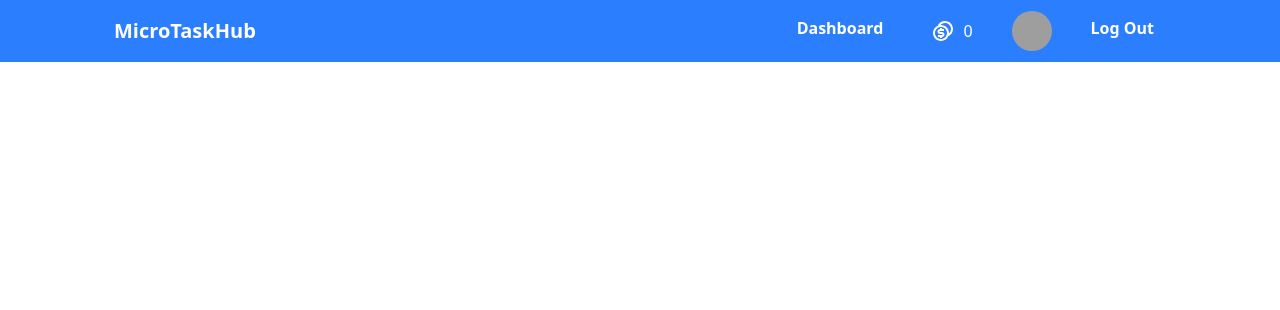
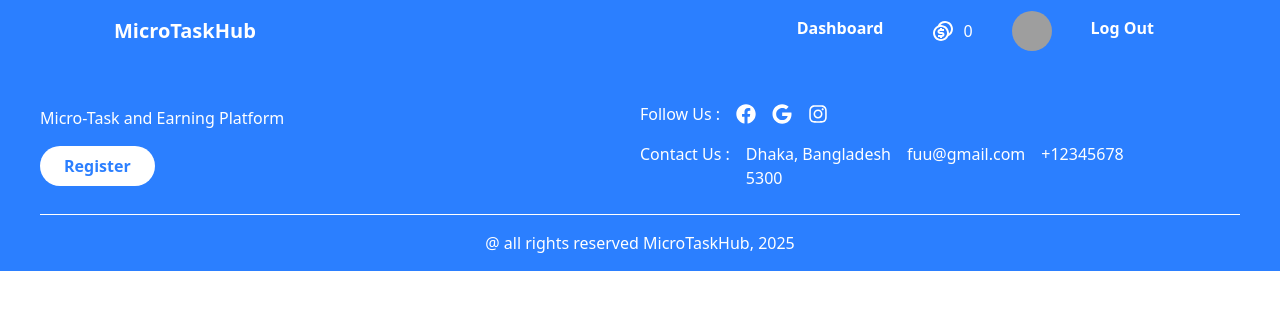
Before and after one commit to Anupam2570632/MicroTaskHub_client, a React (Vite) app: page / in a window 1280 px wide. Shown: the top 310 px of the page. Built offline with nearby package versions, Linux system fonts and the light colour scheme; grey boxes are pictures that could not be loaded.

Commit message:
ADD: Footer added

```diff
--- a/src/Layout/Root/Root.jsx
+++ b/src/Layout/Root/Root.jsx
@@ -1,11 +1,13 @@
 import { Outlet } from "react-router-dom";
 import Navbar from "../../Shared/NavBar/Navbar";
+import Footer from "../../Shared/Footer/Footer";
 
 const Root = () => {
   return (
     <div>
       <Navbar />
       <Outlet />
+      <Footer />
     </div>
   );
 };
--- /dev/null
+++ b/src/Shared/Footer/Footer.jsx
@@ -0,0 +1,60 @@
+import { FaFacebook, FaGoogle, FaInstagram } from "react-icons/fa";
+import { Link } from "react-router-dom";
+
+const Footer = () => {
+  return (
+    <div className="bg-blue-500 pt-10 text-white">
+      <div className="mx-10">
+        <div className="flex items-center justify-between pb-6">
+          <div className=" flex-1 space-y-4">
+            <h1>Micro-Task and Earning Platform</h1>
+            <button className="px-6 py-2 text-blue-500 bg-white rounded-full font-bold hover:bg-gray-300 duration-300 ease-in">
+              Register
+            </button>
+          </div>
+          <div className="flex gap-4 flex-1 flex-col">
+            <div className="flex items-center gap-4">
+              <h1>Follow Us :</h1>
+              <a
+                href="https://www.facebook.com"
+                target="_blank"
+                rel="noopener noreferrer"
+              >
+                <FaFacebook className="text-xl font-bold cursor-pointer" />
+              </a>
+              <a
+                href="https://www.facebook.com"
+                target="_blank"
+                rel="noopener noreferrer"
+              >
+                <FaGoogle className="text-xl font-bold cursor-pointer" />
+              </a>
+              <a
+                href="https://www.facebook.com"
+                target="_blank"
+                rel="noopener noreferrer"
+              >
+                <FaInstagram className="text-xl font-bold cursor-pointer" />
+              </a>
+            </div>
+            <div className="flex gap-4">
+              <h2>Contact Us : </h2>
+              <div>
+                <h1>Dhaka, Bangladesh</h1>
+                <h1>5300</h1>
+              </div>
+              <div>fuu@gmail.com</div>
+              <div>+12345678</div>
+            </div>
+          </div>
+        </div>
+        <hr />
+        <div className="text-center py-4">
+          @ all rights reserved MicroTaskHub, 2025
+        </div>
+      </div>
+    </div>
+  );
+};
+
+export default Footer;
```
Also changed, not shown: src/Router/routes.jsx (+7 -1 lines).
